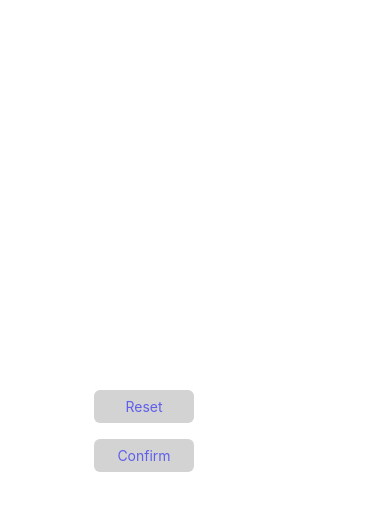
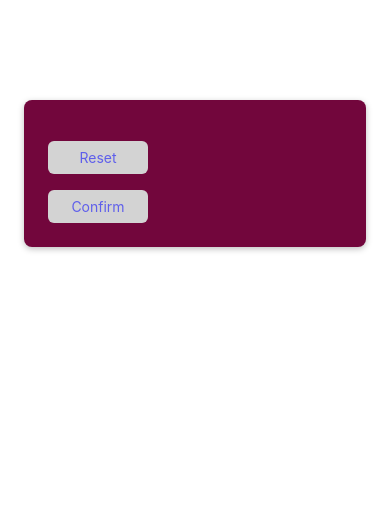
Before and after one commit to jvanleersum/React-Native-Guessing-Game, a React Native app: screen / in a window 390 px wide. Shown: the top 510 px of the page. Built offline with nearby package versions, Linux system fonts and the light colour scheme.

Commit message:
updating StartGameScreen

```diff
--- a/App.js
+++ b/App.js
@@ -1,20 +1,8 @@
-import { StatusBar } from 'expo-status-bar';
-import { StyleSheet, Text, View } from 'react-native';
-import StartGameScreen from './screens/StartGameScreen';
+import { StyleSheet } from "react-native";
+import StartGameScreen from "./screens/StartGameScreen";
 
 export default function App() {
-  return (
-    <View style={styles.container}>
-      <StartGameScreen />
-    </View>
-  );
+  return <StartGameScreen />;
 }
 
-const styles = StyleSheet.create({
-  container: {
-    flex: 1,
-    backgroundColor: '#fff',
-    alignItems: 'center',
-    justifyContent: 'center',
-  },
-});
+const styles = StyleSheet.create({});
--- a/screens/StartGameScreen.js
+++ b/screens/StartGameScreen.js
@@ -1,14 +1,34 @@
-import { View, TextInput, Button } from "react-native";
+import { View, TextInput, StyleSheet } from "react-native";
 import PrimaryButton from "../components/PrimaryButton";
 
 const StartGameScreen = () => {
-  return <View>
+  return (
     <View>
-      <TextInput />
-      <PrimaryButton>Reset</PrimaryButton>
-      <PrimaryButton>Confirm</PrimaryButton>
+      <View style={styles.inputContainer}>
+        <TextInput style={styles.numberInput} />
+        <PrimaryButton>Reset</PrimaryButton>
+        <PrimaryButton>Confirm</PrimaryButton>
+      </View>
     </View>
-  </View>
-}
+  );
+};
 
 export default StartGameScreen;
+
+const styles = StyleSheet.create({
+  inputContainer: {
+    backgroundColor: "#72063c",
+    borderRadius: 8,
+    marginTop: 100,
+    marginHorizontal: 24,
+    padding: 16,
+    elevation: 4,
+    shadowColor: "black",
+    shadowOffset: { width: 0, height: 2 },
+    shadowRadius: 6,
+    shadowOpacity: 0.25
+  },
+  numberInput: {
+
+  }
+});
```
